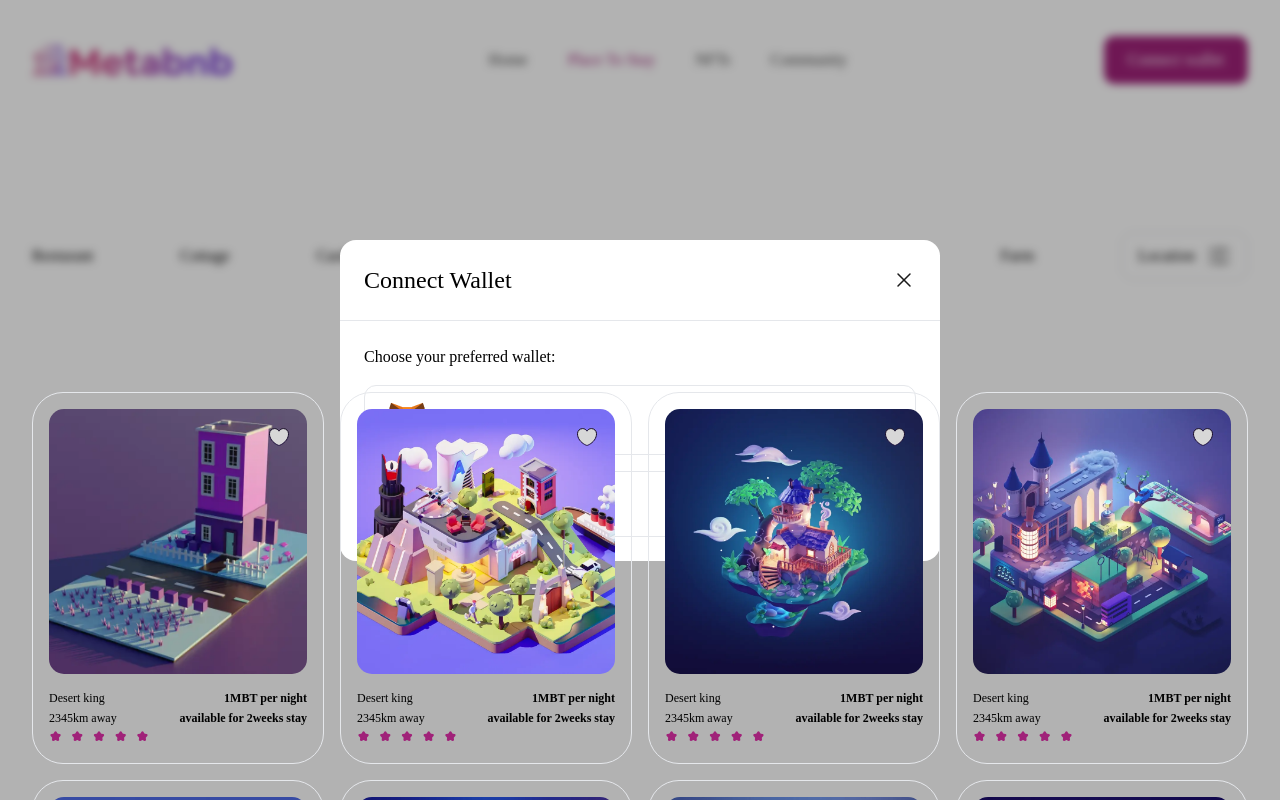
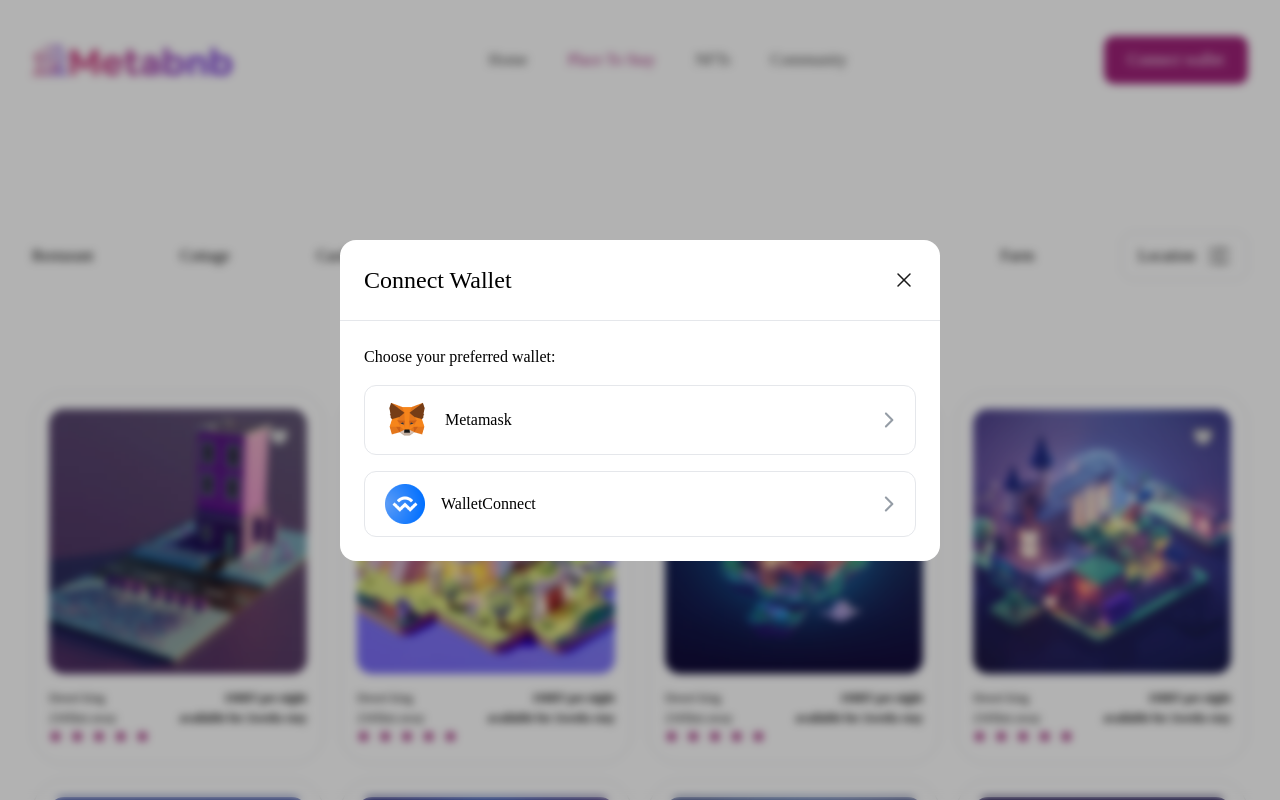
Before and after one commit to monarcode/metabnb, a React (Vite) app: page /place-to-stay in a window 1280 px wide. Both pictures are taken after a click on the button "Connect wallet". Shown: the top 800 px of the page. Built offline with nearby package versions, Linux system fonts and the light colour scheme; a web font is replaced by a local one; what prettier-plugin-tailwindcss would draw is missing.

Commit message:
feat: added page transitions

```diff
--- a/src/AppRoutes.jsx
+++ b/src/AppRoutes.jsx
@@ -1,17 +1,21 @@
 import Layout from "@components/layout";
 import Home from "@pages/home";
 import PlaceToStay from "@pages/PlaceToStay";
-import { Route, Routes } from "react-router-dom";
+import { AnimatePresence } from "framer-motion";
+import { Route, Routes, useLocation } from "react-router-dom";
 
 function AppRoutes() {
+  const location = useLocation();
   return (
     <>
-      <Routes>
-        <Route element={<Layout />}>
-          <Route index element={<Home />} />
-          <Route path="place-to-stay" element={<PlaceToStay />} />
-        </Route>
-      </Routes>
+      <AnimatePresence mode="wait">
+        <Routes location={location} key={location.pathname}>
+          <Route element={<Layout />}>
+            <Route index element={<Home />} />
+            <Route path="place-to-stay" element={<PlaceToStay />} />
+          </Route>
+        </Routes>
+      </AnimatePresence>
     </>
   );
 }
--- a/src/components/layout/index.jsx
+++ b/src/components/layout/index.jsx
@@ -1,12 +1,16 @@
 import Footer from "@components/layout/footer/Footer";
 import Navbar from "@components/layout/navbar";
+import PageTransition from "@components/page-transition";
+import { AnimatePresence } from "framer-motion";
 import { Outlet } from "react-router-dom";
 
 function Layout() {
   return (
     <>
       <Navbar />
-      <Outlet />
+      <PageTransition>
+        <Outlet />
+      </PageTransition>
       <Footer />
     </>
   );
--- a/src/components/layout/wallet-modal/index.jsx
+++ b/src/components/layout/wallet-modal/index.jsx
@@ -20,6 +20,7 @@
   },
   exit: {
     opacity: 0,
+    // scale:
   },
 };
 
@@ -29,8 +30,8 @@
       variants={backdrop}
       initial="initial"
       animate="animate"
-      exit="exit"
-      className="fixed inset-0 grid h-screen w-screen place-items-center bg-black/30 filter backdrop-blur-sm"
+      exit="initial"
+      className="fixed inset-0 z-[999] grid h-screen w-screen place-items-center bg-black/30 filter backdrop-blur-sm"
     >
       <motion.div
         variants={modalAnim}
--- /dev/null
+++ b/src/components/page-transition/index.jsx
@@ -0,0 +1,30 @@
+import { Outlet } from "react-router-dom";
+import { motion } from "framer-motion";
+
+const pageTransition = {
+  initial: {
+    opacity: 0,
+  },
+  animate: {
+    opacity: 1,
+    transition: {
+      duration: 2,
+    },
+  },
+};
+
+export default function PageTransition() {
+  return (
+    <>
+      <motion.div
+        variants={pageTransition}
+        initial="initial"
+        animate="animate"
+        exit="initial"
+        className="flex h-full w-full flex-col overflow-y-auto overflow-x-hidden"
+      >
+        <Outlet />
+      </motion.div>
+    </>
+  );
+}
```
